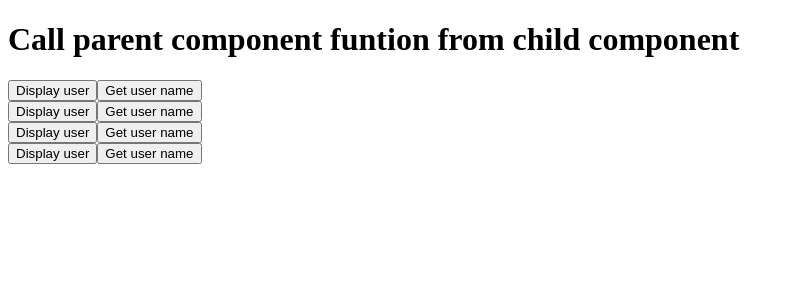
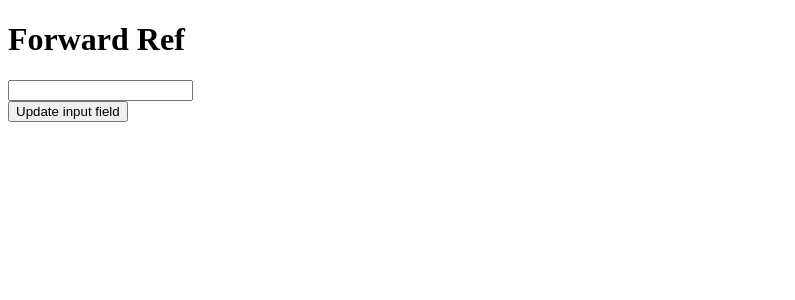
Before and after one commit to tekdhami596-lgtm/react-learning, a React (Vite) app: page / in a window 1280 px wide. Shown: the top 300 px of the page, without its empty margins (0-795 px from the left). Built offline with nearby package versions, Linux system fonts and the light colour scheme.

Commit message:
forwardRef

```diff
--- a/src/App.jsx
+++ b/src/App.jsx
@@ -13,7 +13,9 @@
 // import Defaultprops from "./lessons/13-defaultprops"
 // import Wrapper from "./lessons/14-wrapperprops";
 
-import User from "./lessons/26-pass-function-in-component-as-props";
+import { useRef } from "react";
+
+// import User from "./lessons/26-pass-function-in-component-as-props";
 
 // import Getinputfieldvalue from "./lessons/15-inputfield";
 // import Controlledcomponents from "./lessons/16-controlledcomponents"
@@ -28,6 +30,7 @@ import User from "./lessons/26-pass-function-in-component-as-props";
 // import Counter from "./lessons/23-props-useEffect"
 // import UseRefHook from "./lessons/24-useRefHook"
 // import Form from "./lessons/25-uncontrolledComponent"
+import UserInput from "./lessons/27-forwardRef";
 
 function App() {
   //  let userName="Tek Dhami";
@@ -61,13 +64,20 @@ function App() {
   // const [data, setData]=useState(0);
   // const [display, setDisplay]=useState(true)
 
-   const displayName=(name)=>{
+  /*  const displayName=(name)=>{
     alert(name)
   }
 
   const getUser=()=>{
     alert("Get user name")
-  }
+  } */
+
+    const inputRef = useRef(null)
+
+    const updateInput=()=>{
+      inputRef.current.value='1000'
+      inputRef.current.focus()
+    }
 
   return (
     <div>
@@ -144,15 +154,18 @@ function App() {
 
      {/* <Form /> */}
 
-  <h1>Call parent component funtion from child  component</h1>
+{/*   <h1>Call parent component funtion from child  component</h1>
      <User displayName={displayName} name="Tek" getUser={getUser}/>
      <User displayName={displayName} name="ram" getUser={getUser}/>
      <User displayName={displayName} name="hari" getUser={getUser}/>
      <User displayName={displayName} name="sita" getUser={getUser}/>
+     */}
 
 
 
-
+    <h1>Forward Ref</h1>
+   <UserInput  ref={inputRef}/>
+    <button onClick={updateInput}>Update input field</button>
 
 
     </div>
--- /dev/null
+++ b/src/lessons/27-forwardRef.jsx
@@ -0,0 +1,8 @@
+const  UserInput =({ref})=>{
+  return(
+    <div>
+       <input type="text" ref={ref}  />
+    </div>
+  )
+}
+export default UserInput;
```
